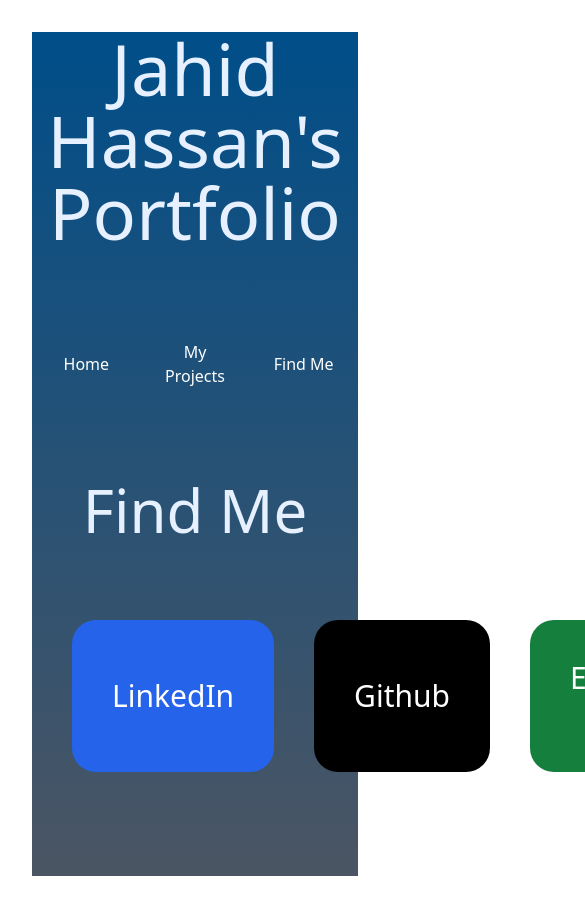
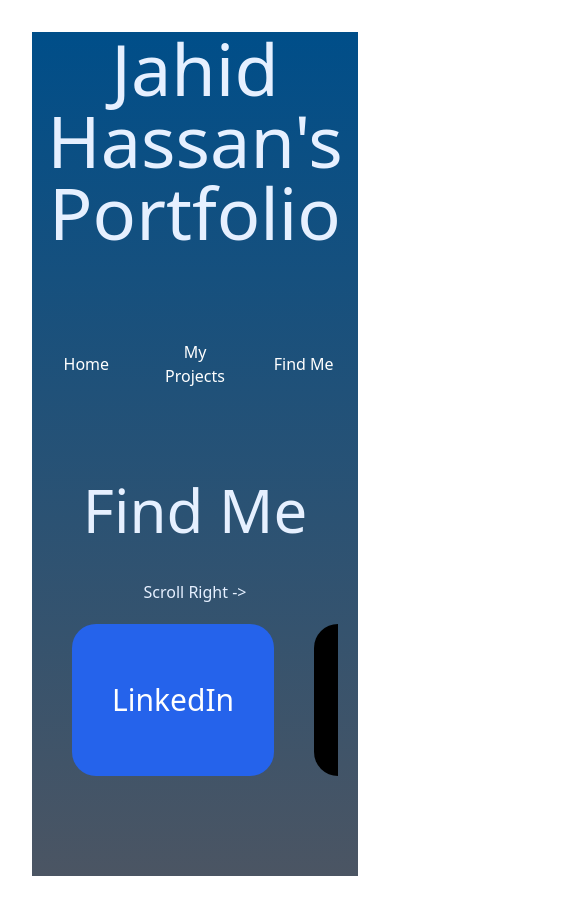
Before and after one commit to MJahidH/my-portfolio, a React (Vite) app in the folder my-portfolio/: page /findme in a window 390 px wide. Shown: the top 908 px of the page, 585 px wide, since content can reach past the window. Built offline with nearby package versions, Linux system fonts and the light colour scheme.

Commit message:
contact buttons horizantally scroll and scroll header only appears on small screens

```diff
--- a/my-portfolio/src/components/FindMePage.jsx
+++ b/my-portfolio/src/components/FindMePage.jsx
@@ -18,13 +18,23 @@
   };
 
   return (
-    <div className="pt-20">
+    <div className="
+    pt-20
+    w-full
+    h-full
+    ">
       <h1 className="pageMainSubheading">Find Me</h1>
+      <h1 className="
+      block sm:hidden
+      text-secondary">Scroll Right -&gt;  </h1>
       <div
         className="
 flex flex-row
-mt-10
+overflow-y-auto
+h-full
+mt-5
 mx-5
+mb-10
 "
       >
         <button
```
Also changed, not shown: 1 other file (tests, documents, lock files or other folders).
